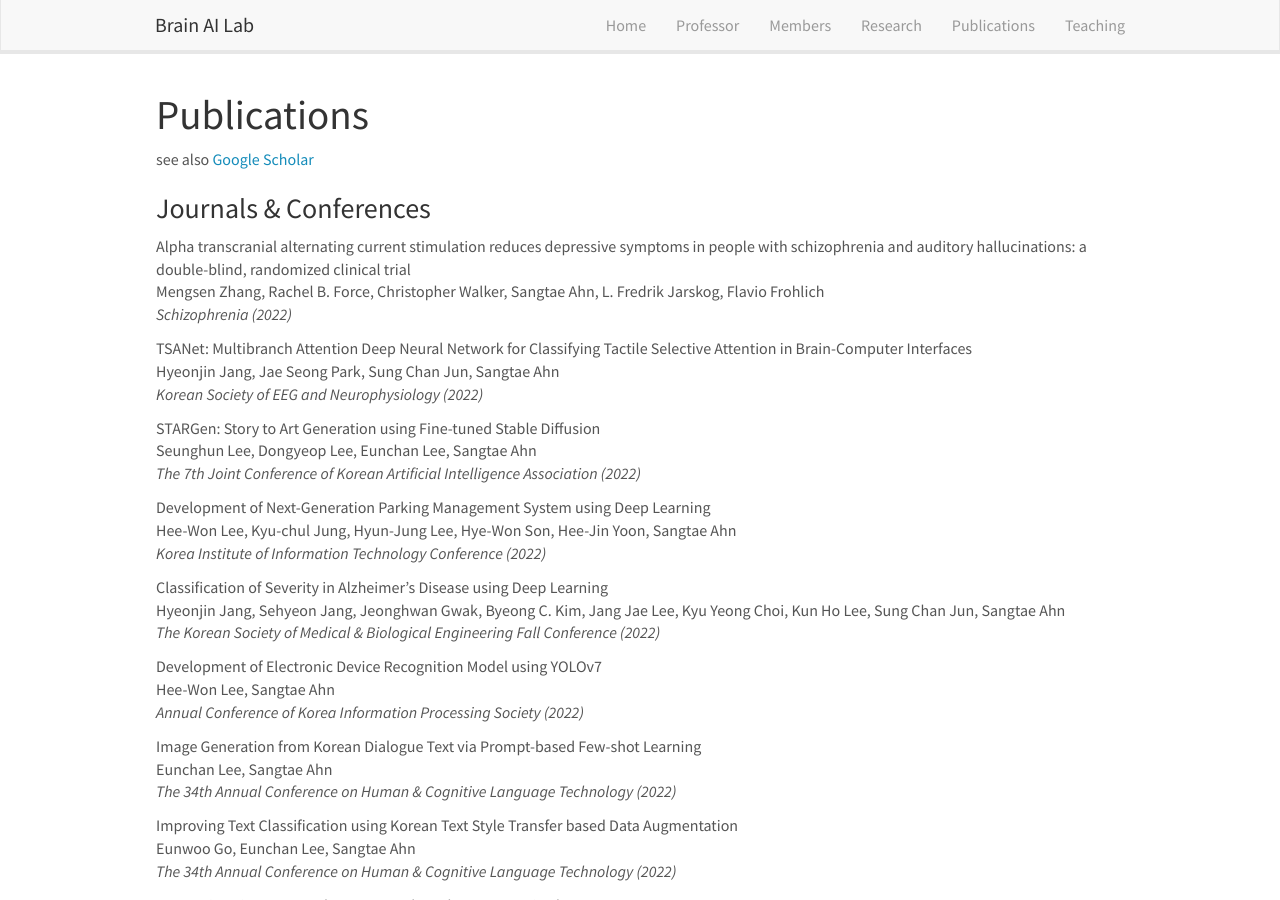
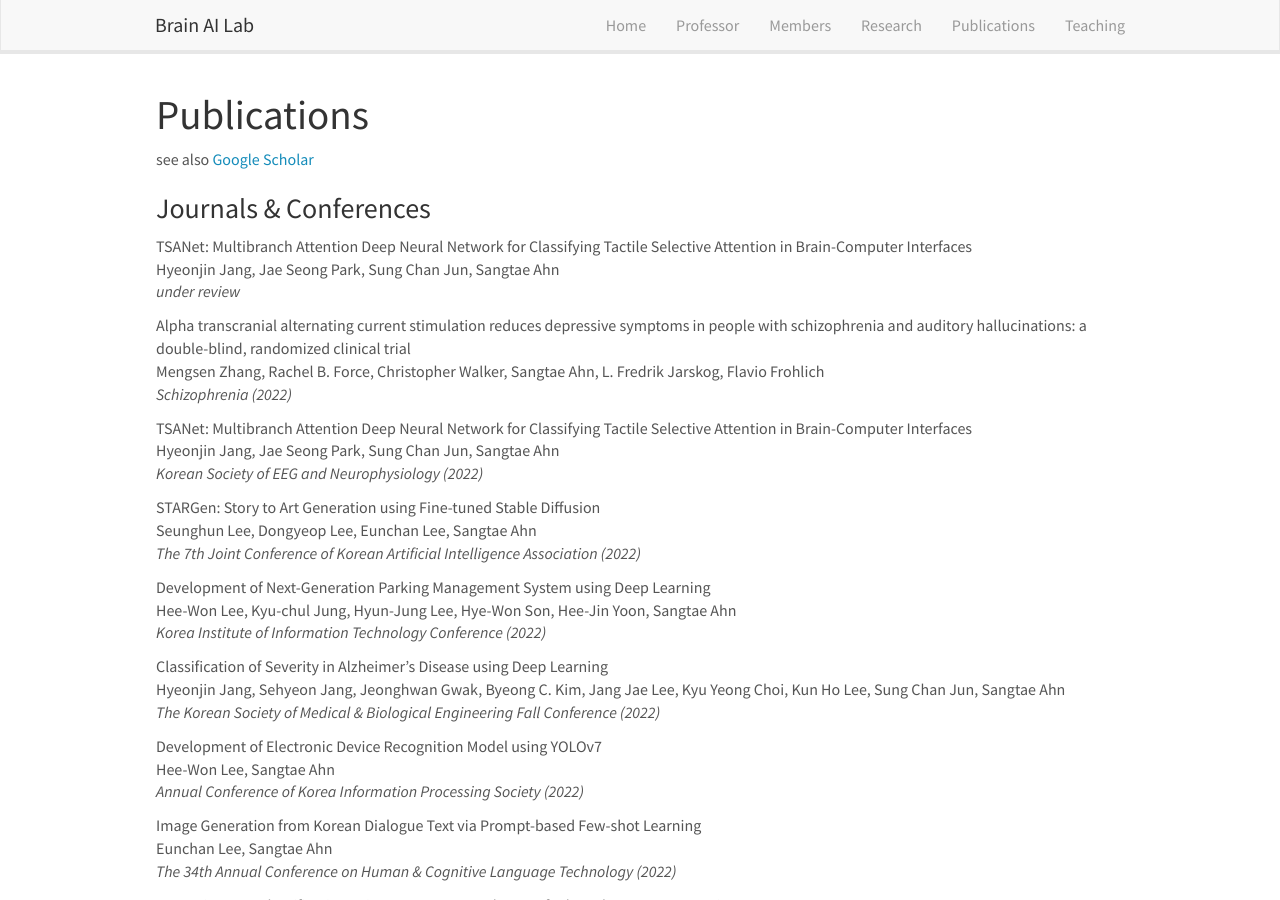
Before and after one commit to KNU-BrainAI/knu-brainai.github.io, a Jekyll site: the page built from _pages/publications.md, in a window 1280 px wide and 900 px high. Built offline with Jekyll 4.4.1, drawn with Linux system fonts in a browser that asks for light colours; nearby versions of some CDN libraries.

Commit message:
Update publist.yml

```diff
--- a/_data/publist.yml
+++ b/_data/publist.yml
@@ -1,3 +1,6 @@
+- title: "TSANet: Multibranch Attention Deep Neural Network for Classifying Tactile Selective Attention in Brain-Computer Interfaces"
+  authors: Hyeonjin Jang, Jae Seong Park, Sung Chan Jun, Sangtae Ahn
+  journal: under review
 
 - title: "Alpha transcranial alternating current stimulation reduces depressive symptoms in people with schizophrenia and auditory hallucinations: a double-blind, randomized clinical trial"
   authors: Mengsen Zhang, Rachel B. Force, Christopher Walker, Sangtae Ahn, L. Fredrik Jarskog, Flavio Frohlich
```
